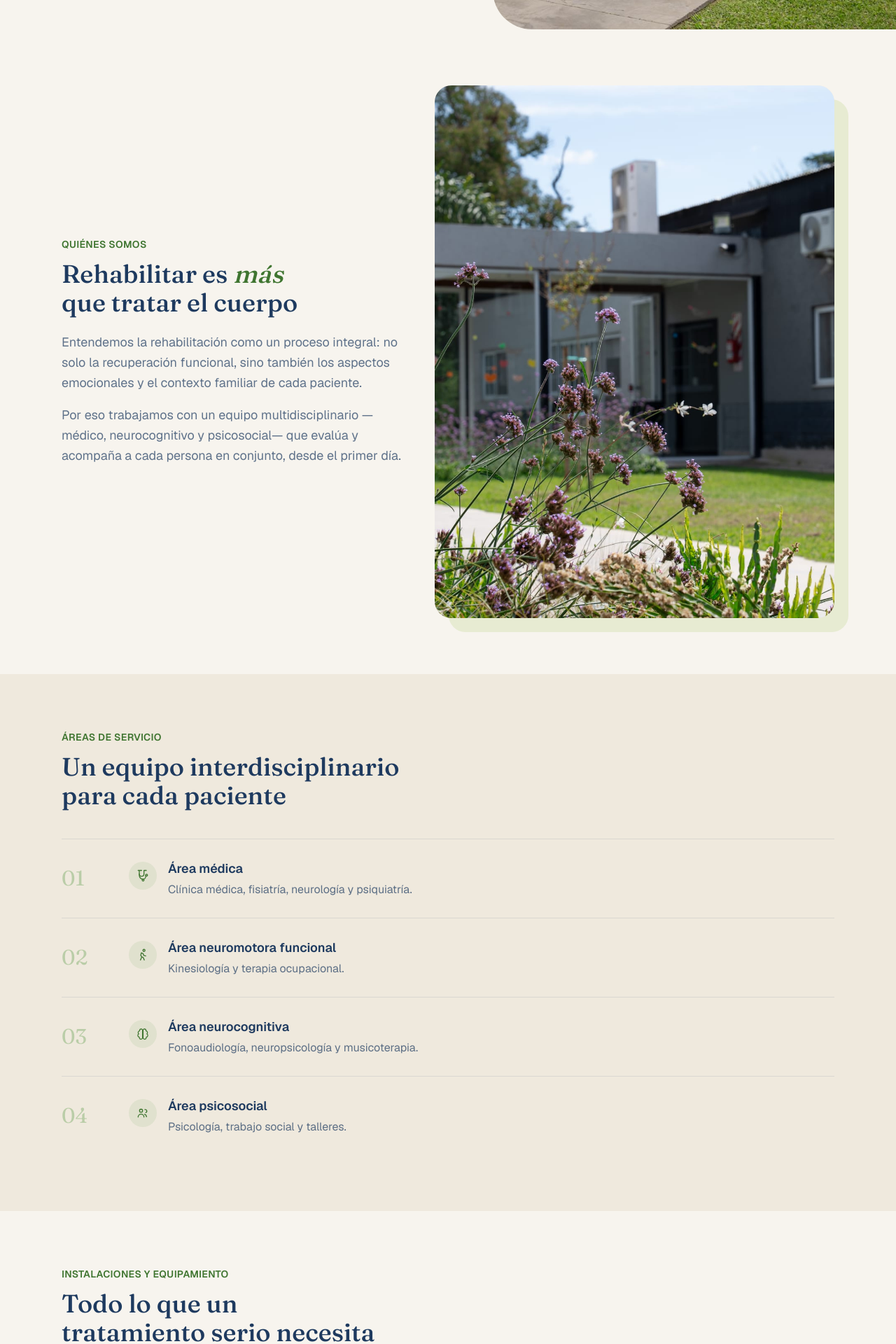
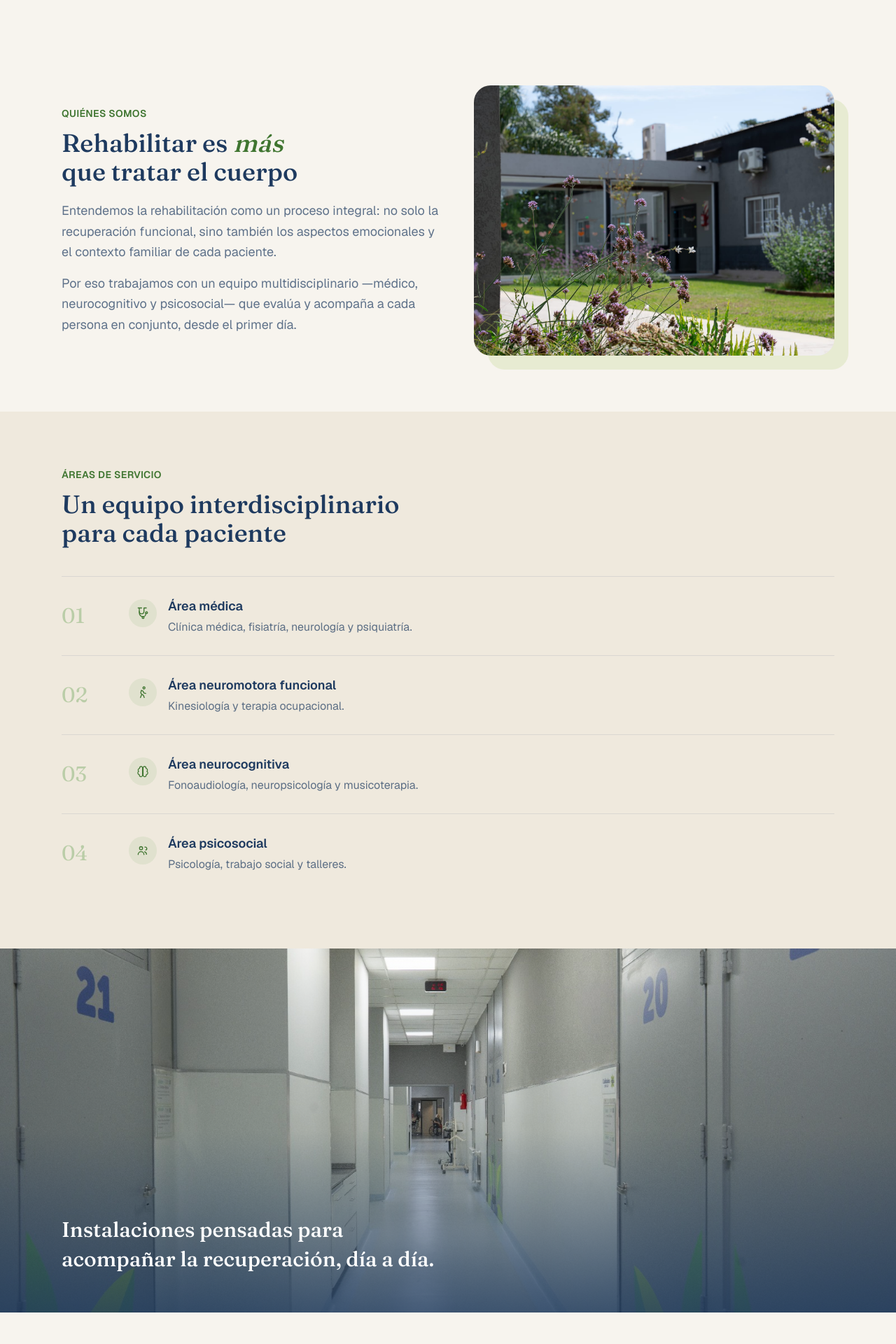
Before and after one commit to DjRichieValdivia/reverie-landing, a Next.js app: page / in a window 1280 px wide. Shown: the part 860-2780 px from the top of the page at 70% size. Built offline with nearby package versions, Linux system fonts and the light colour scheme; no server answers.

Commit message:
Corregir recortes de fotos rotos y sumar una foto panoramica a pantalla completa para dar mas peso visual

```diff
--- a/src/app/page.tsx
+++ b/src/app/page.tsx
@@ -2,6 +2,7 @@ import { Areas } from "@/components/Areas";
 import { ComoEmpezar } from "@/components/ComoEmpezar";
 import { Contacto } from "@/components/Contacto";
 import { EspaciosVerdes } from "@/components/EspaciosVerdes";
+import { FotoDestacada } from "@/components/FotoDestacada";
 import { Footer } from "@/components/Footer";
 import { Header } from "@/components/Header";
 import { Hero } from "@/components/Hero";
@@ -19,6 +20,7 @@ export default function Home() {
         <Hero />
         <QuienesSomos />
         <Areas />
+        <FotoDestacada />
         <Instalaciones />
         <EspaciosVerdes />
         <ComoEmpezar />
--- a/src/components/EspaciosVerdes.tsx
+++ b/src/components/EspaciosVerdes.tsx
@@ -27,24 +27,32 @@ export function EspaciosVerdes() {
           </p>
         </Reveal>
 
-        <div className="mt-10 grid grid-cols-2 gap-4 sm:grid-rows-2">
-          {fotos.map((foto, index) => (
-            <Reveal
-              key={foto.nombre}
-              delay={index * 70}
-              className={index === 0 ? "col-span-2 sm:col-span-1 sm:row-span-2" : ""}
-            >
+        <div className="mt-10">
+          <Reveal>
+            <Photo
+              name={fotos[0].nombre}
+              alt={fotos[0].label}
+              label={fotos[0].label}
+              className="aspect-[16/9] w-full"
+              sizes="100vw"
+            />
+          </Reveal>
+
+          <div className="mt-4 grid gap-4 sm:grid-cols-2">
+            {fotos.slice(1).map((foto, index) => (
+              <Reveal key={foto.nombre} delay={(index + 1) * 70}>
                 <Photo
                   name={foto.nombre}
                   alt={foto.label}
                   label={foto.label}
-                className={index === 0 ? "aspect-[4/3] w-full sm:h-full" : "aspect-square w-full sm:h-full"}
+                  className="aspect-[4/3] w-full"
                   sizes="(min-width: 640px) 50vw, 100vw"
                 />
               </Reveal>
             ))}
           </div>
         </div>
+      </div>
     </section>
   );
 }
--- /dev/null
+++ b/src/components/FotoDestacada.tsx
@@ -0,0 +1,31 @@
+import Image from "next/image";
+import { getPhotoSrc } from "@/lib/photos";
+import { Reveal } from "./Reveal";
+
+export function FotoDestacada() {
+  const src = getPhotoSrc("pasillo");
+  if (!src) return null;
+
+  return (
+    <section className="relative h-[60vh] min-h-[22rem] w-full overflow-hidden sm:h-[65vh]">
+      <Image
+        src={src}
+        alt="Pasillo de internación de RÊVERIE"
+        fill
+        sizes="100vw"
+        className="object-cover"
+      />
+      <div
+        aria-hidden="true"
+        className="absolute inset-0 bg-gradient-to-t from-navy/80 via-navy/10 to-transparent"
+      />
+      <div className="relative flex h-full items-end">
+        <Reveal className="mx-auto w-full max-w-6xl px-6 pb-10 sm:pb-14">
+          <p className="font-display text-balance max-w-xl text-2xl font-medium leading-snug text-white sm:text-3xl">
+            Instalaciones pensadas para acompañar la recuperación, día a día.
+          </p>
+        </Reveal>
+      </div>
+    </section>
+  );
+}
--- a/src/components/Hero.tsx
+++ b/src/components/Hero.tsx
@@ -10,10 +10,11 @@ export function Hero() {
         className="ambient-glow left-[-10%] top-[-25%] h-80 w-80 bg-sage/10"
       />
 
-      {/* Foto a sangre: ocupa todo el borde derecho de la pantalla en desktop,
-          en vez de flotar como una tarjeta chica al lado del texto. */}
+      {/* Foto a sangre: pegada al borde derecho de la pantalla en desktop,
+          centrada verticalmente y con su proporción real (sin estirarla ni
+          recortarla para que combine con el alto del texto). */}
       <div
-        className="animate-fade-up aspect-[4/3] w-full lg:absolute lg:inset-y-0 lg:right-0 lg:aspect-auto lg:h-full lg:w-[45%]"
+        className="animate-fade-up aspect-[4/3] w-full lg:absolute lg:right-0 lg:top-1/2 lg:aspect-[3/2] lg:w-[42%] lg:-translate-y-1/2"
         style={{ "--fade-delay": "120ms" } as React.CSSProperties}
       >
         <Photo
@@ -26,7 +27,7 @@ export function Hero() {
         />
       </div>
 
-      <div className="relative mx-auto max-w-6xl px-6 pb-16 pt-14 sm:pt-20 lg:pr-[42%]">
+      <div className="relative mx-auto max-w-6xl px-6 pb-16 pt-14 sm:pt-20 lg:pr-[40%]">
         <p
           className="animate-fade-up mb-4 text-sm font-semibold uppercase tracking-wide text-teal-dark"
           style={{ "--fade-delay": "0ms" } as React.CSSProperties}
--- a/src/components/Instalaciones.tsx
+++ b/src/components/Instalaciones.tsx
@@ -36,26 +36,30 @@ export function Instalaciones() {
         </h2>
       </Reveal>
 
-      <div className="mt-10 grid grid-cols-2 gap-4 sm:grid-cols-4">
-        {fotos.map((foto, index) => (
-          <Reveal
-            key={foto.nombre}
-            delay={index * 70}
-            className={index === 0 ? "col-span-2 row-span-2" : ""}
-          >
+      <div className="mt-10">
+        <Reveal>
+          <Photo
+            name={fotos[0].nombre}
+            alt={fotos[0].label}
+            label={fotos[0].label}
+            className="aspect-[16/9] w-full"
+            sizes="100vw"
+          />
+        </Reveal>
+
+        <div className="mt-4 grid grid-cols-2 gap-4 sm:grid-cols-4">
+          {fotos.slice(1).map((foto, index) => (
+            <Reveal key={foto.nombre} delay={(index + 1) * 70}>
               <Photo
                 name={foto.nombre}
                 alt={foto.label}
                 label={foto.label}
-              className={index === 0 ? "h-full w-full" : "aspect-square w-full"}
-              sizes={
-                index === 0
-                  ? "(min-width: 640px) 50vw, 100vw"
-                  : "(min-width: 640px) 25vw, 50vw"
-              }
+                className="aspect-[4/3] w-full"
+                sizes="(min-width: 640px) 25vw, 50vw"
               />
             </Reveal>
           ))}
+        </div>
       </div>
 
       <ul className="mt-12 grid gap-x-8 gap-y-3 sm:grid-cols-2">
--- a/src/components/QuienesSomos.tsx
+++ b/src/components/QuienesSomos.tsx
@@ -4,7 +4,7 @@ import { Reveal } from "./Reveal";
 export function QuienesSomos() {
   return (
     <section id="quienes-somos" className="mx-auto max-w-6xl px-6 py-20">
-      <div className="grid items-center gap-12 lg:grid-cols-[minmax(0,0.85fr)_minmax(0,1fr)]">
+      <div className="grid items-center gap-12 lg:grid-cols-[minmax(0,1.05fr)_minmax(0,1fr)]">
         <Reveal delay={80} from="right" className="lg:order-2">
           <div className="relative">
             <div
@@ -15,7 +15,7 @@ export function QuienesSomos() {
               name="equipo"
               alt="Patio y espacios exteriores de RÊVERIE"
               label="Foto del patio de la clínica"
-              className="relative aspect-[3/4] w-full"
+              className="relative aspect-[4/3] w-full"
             />
           </div>
         </Reveal>
```
Lines whose indentation alone changed are shown as unchanged.
